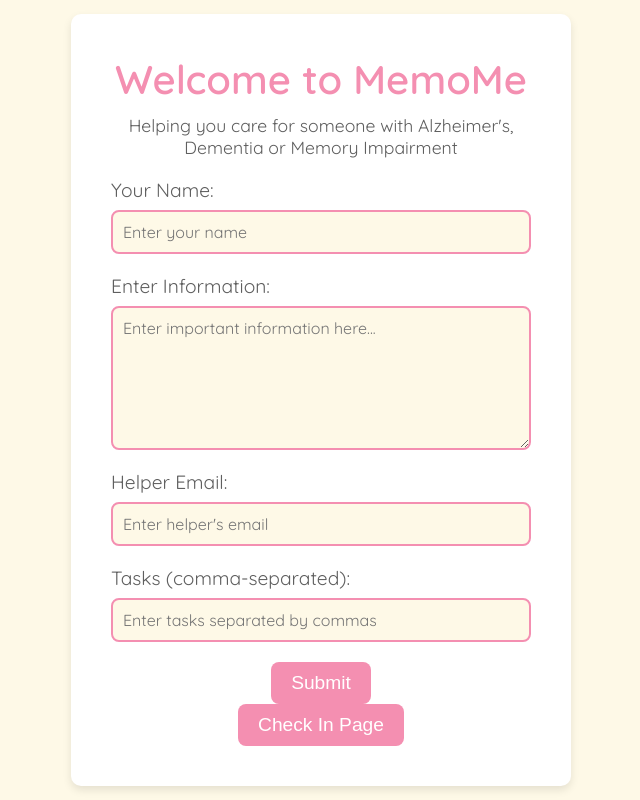
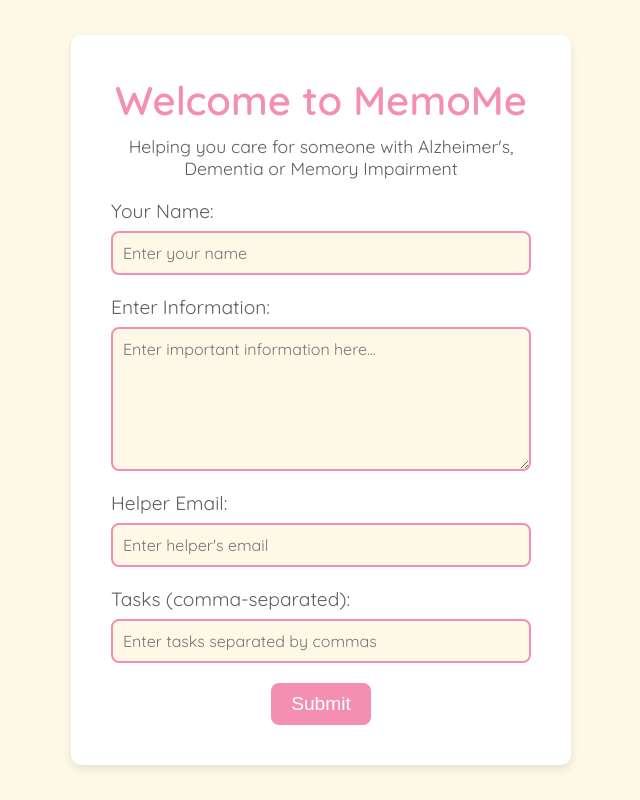
Before and after one commit to slug22/MemoMe, a React (Create React App) app in the folder frontend/: page /registration in a window 1280 px wide. Shown: the whole page, without its empty margins (319-959 px from the left). Built offline with nearby package versions, Linux system fonts and the light colour scheme.

Commit message:
Update HomePage.jsx

```diff
--- a/frontend/src/HomePage.jsx
+++ b/frontend/src/HomePage.jsx
@@ -107,7 +107,7 @@
           <button type="submit">Submit</button>
         </form>
 
-        <button onClick={() => navigate('/helper')}>Check In Page</button>
+
       </div>
     </div>
   );
```
